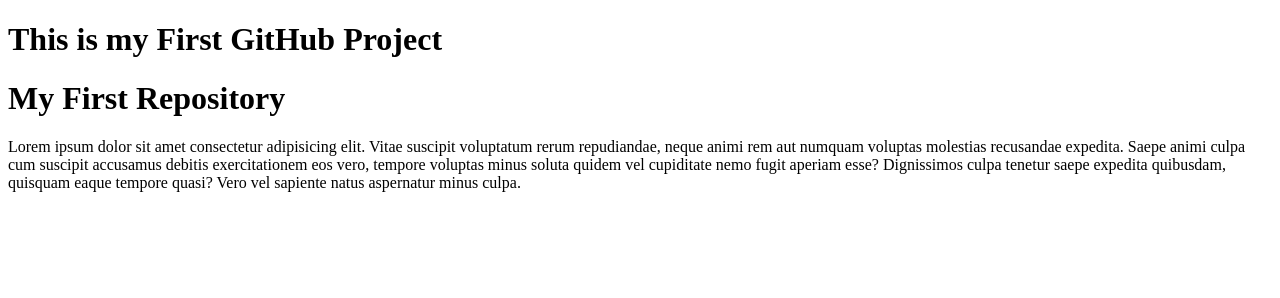
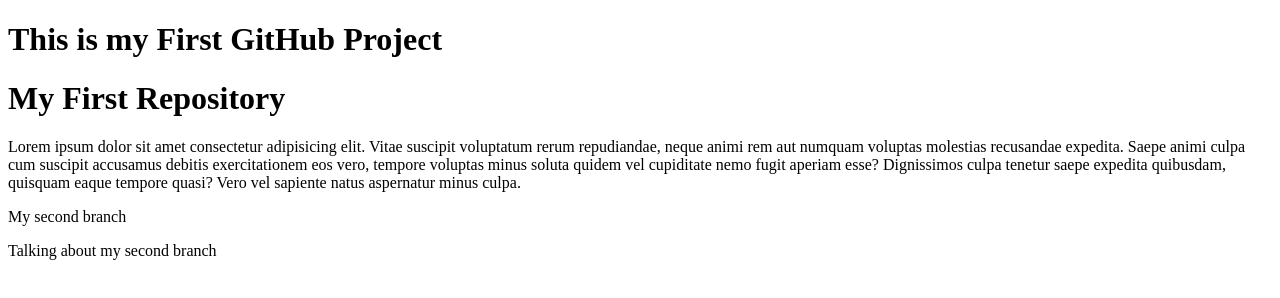
Before and after one commit to MampyCSE/my-first-website, a plain HTML site: page index.html in a window 1280 px wide. Drawn offline with Linux system fonts and the light colour scheme.

Commit message:
Learning about my second branch

```diff
--- a/index.html
+++ b/index.html
@@ -9,6 +9,8 @@
     <h1>This is my First GitHub Project</h1>
     <h1>My First Repository</h1>
     <p>Lorem ipsum dolor sit amet consectetur adipisicing elit. Vitae suscipit voluptatum rerum repudiandae, neque animi rem aut numquam voluptas molestias recusandae expedita. Saepe animi culpa cum suscipit accusamus debitis exercitationem eos vero, tempore voluptas minus soluta quidem vel cupiditate nemo fugit aperiam esse? Dignissimos culpa tenetur saepe expedita quibusdam, quisquam eaque tempore quasi? Vero vel sapiente natus aspernatur minus culpa.</p>
+    <p>My second branch</p>
+    <p>Talking about my second branch</p>
 
 </body>
 </html>
```
